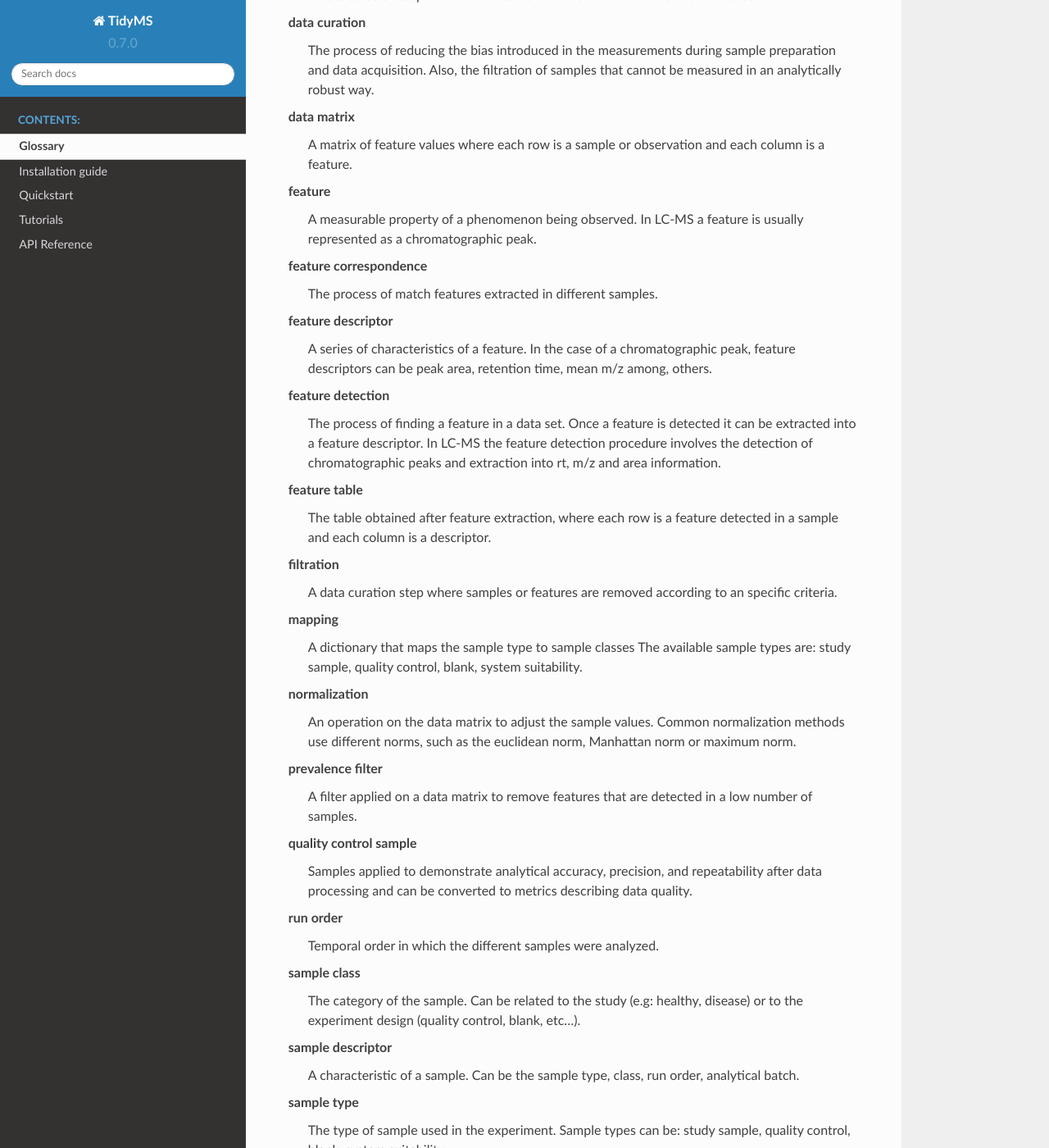
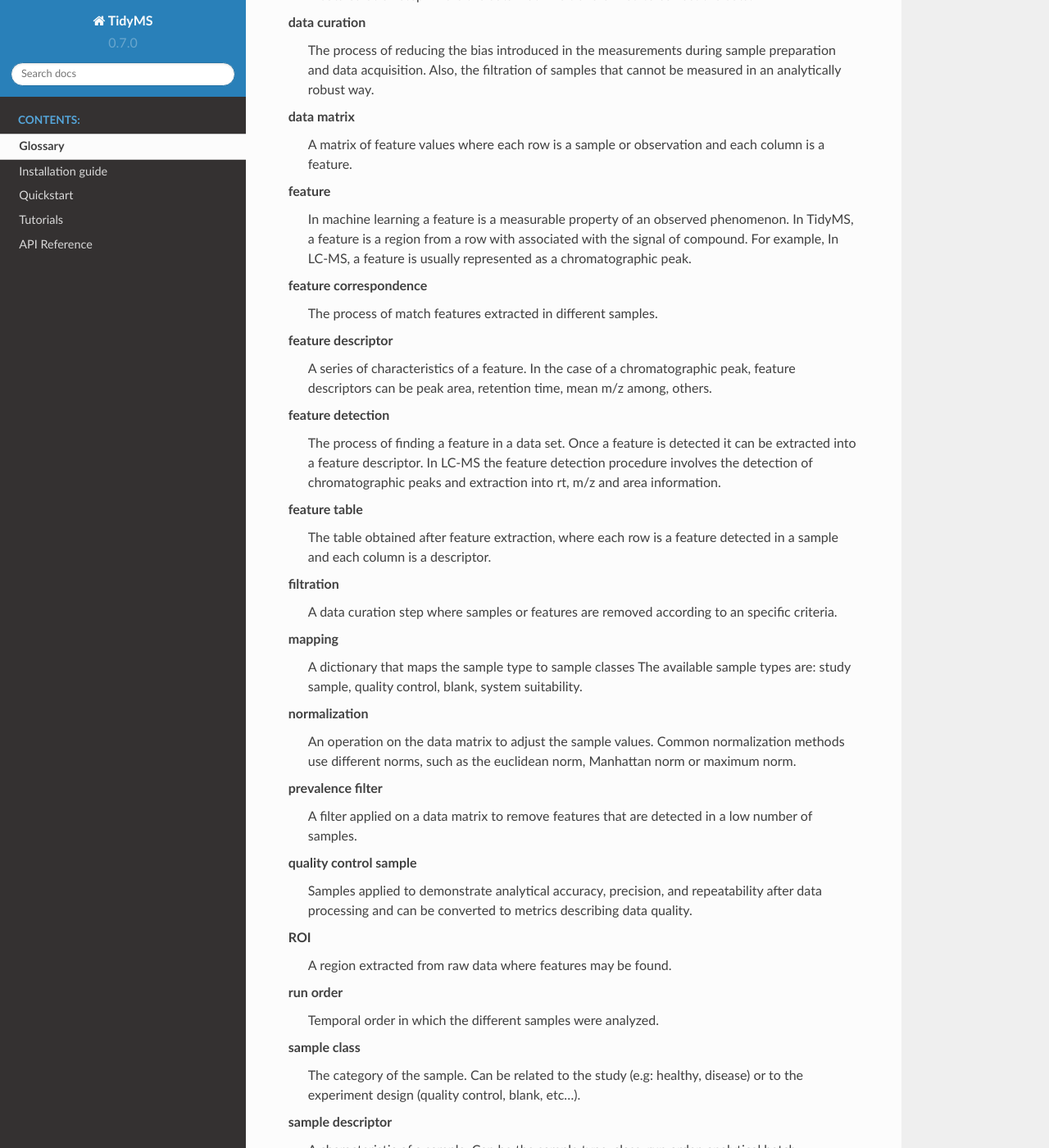
Before and after one commit to griquelme/tidyms, a Sphinx documentation site: the page built from docs/glossary.rst, in a window 1280 px wide and 1400 px high, scrolled down 553 px. Shown: the whole window at 82% size. Built offline with Sphinx 7.4.7 and the Read the Docs theme 2.0.0, drawn with Linux system fonts in a browser that asks for light colours; the version number is read from the project's files by our own code.

Commit message:
docs: Update Feature and ROI definitions.

```diff
--- a/docs/glossary.rst
+++ b/docs/glossary.rst
@@ -36,8 +36,10 @@ Here is a list of the concepts used in TidyMS.
         each column is a feature.
 
     feature
-        A measurable property of a phenomenon being observed. In LC-MS a feature
-        is usually represented as a chromatographic peak.
+        In machine learning a feature is a measurable property of an observed
+        phenomenon. In TidyMS, a feature is a region from a row with associated
+        with the signal of compound. For example, In LC-MS, a feature is usually
+        represented as a chromatographic peak.
 
     feature correspondence
         The process of match features extracted in different samples.
@@ -80,6 +82,9 @@ Here is a list of the concepts used in TidyMS.
         repeatability after data processing and can be converted to metrics
         describing data quality.
 
+    ROI
+        A region extracted from raw data where features may be found.
+
     run order
         Temporal order in which the different samples were analyzed.
 
```
